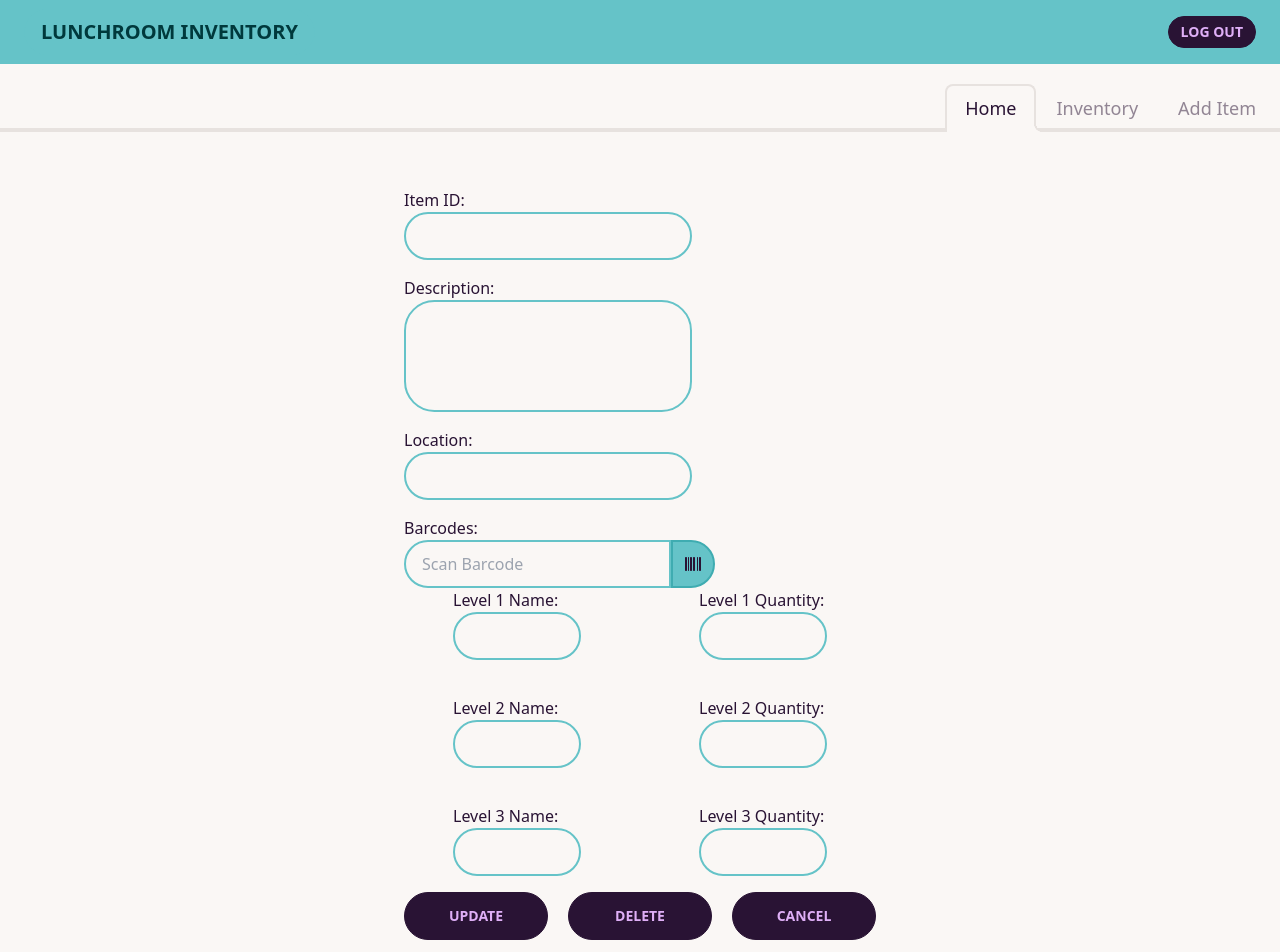
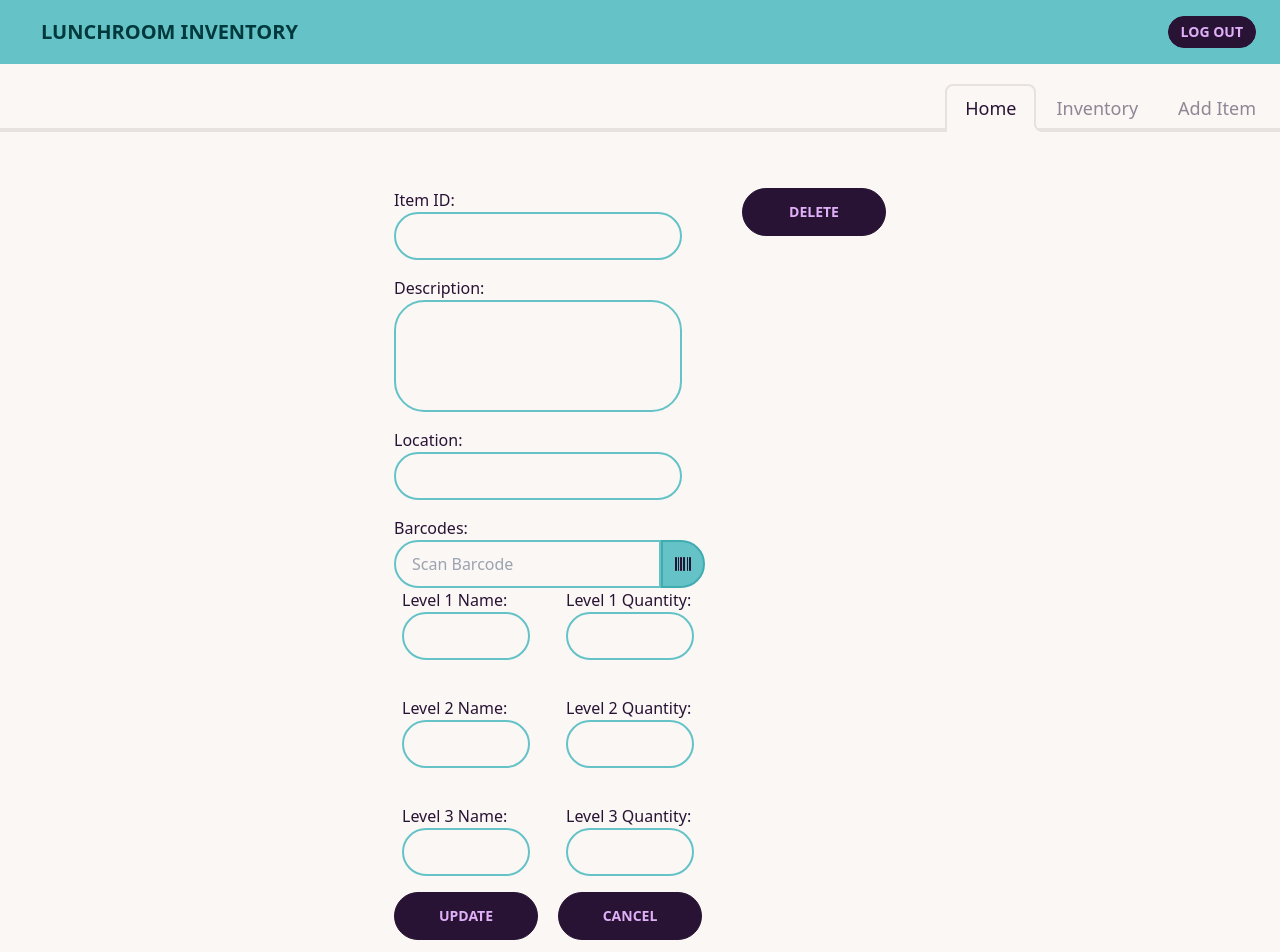
Before and after one commit to Git-Vdim-Hub/lunchroom-inventory-app, a React (Create React App) app in the folder client/: page /Item/1 in a window 1280 px wide. Shown: the top 952 px of the page. Built offline with nearby package versions, Linux system fonts and the light colour scheme; no server answers; sample sign-in values are in the browser's storage.

Commit message:
added item delete functionality

```diff
--- a/client/src/pages/Item.js
+++ b/client/src/pages/Item.js
@@ -46,6 +46,21 @@ export default function Item() {
 			}
 		},
 	});
+	const [removeItem, {removeError}] = useMutation(REMOVE_ITEM);
+
+	const handleItemRemove = async (event) => {
+		try{
+			const rItem = await removeItem({
+				variables: {
+					itemId: itemId
+				}
+			})
+			window.location.assign('/Inventory');
+			return rItem;
+		}catch (err){
+			console.error(err);
+		}
+	}
 
 	const handleFormSubmit = async (event) => {
 		event.preventDefault();
@@ -222,9 +237,11 @@ export default function Item() {
 								<button className="btn md:w-36" type="submit">
 									Update
 								</button>
-								<button className="btn md:w-36">Delete</button>
 								<button className="btn md:w-36">Cancel</button>
 							</div>
+						</form>
+						<form onSubmit={handleItemRemove}>
+						<button type="submit" className="btn md:w-36">Delete</button>
 						</form>
 					</div>
 				</div>
```
